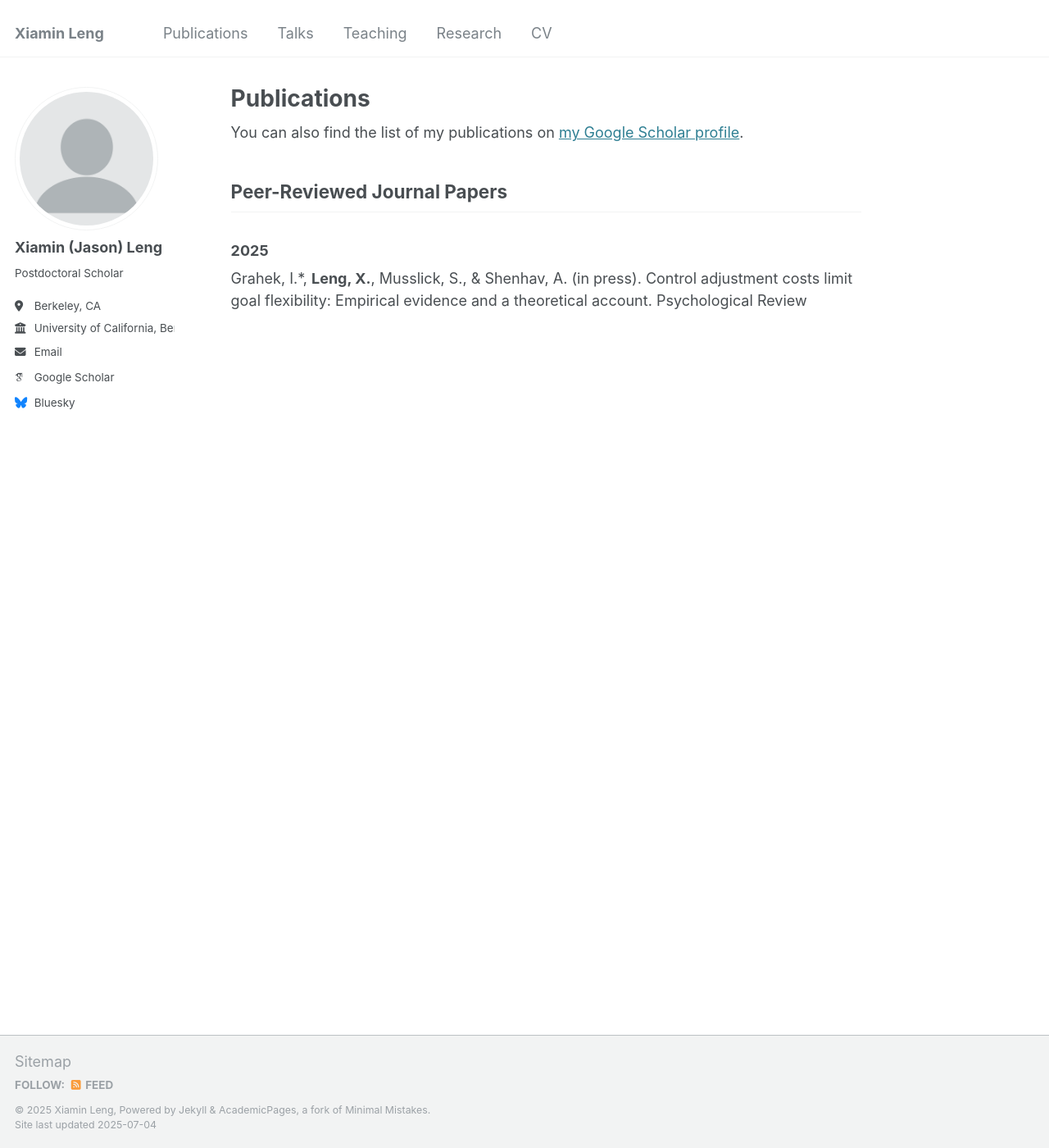
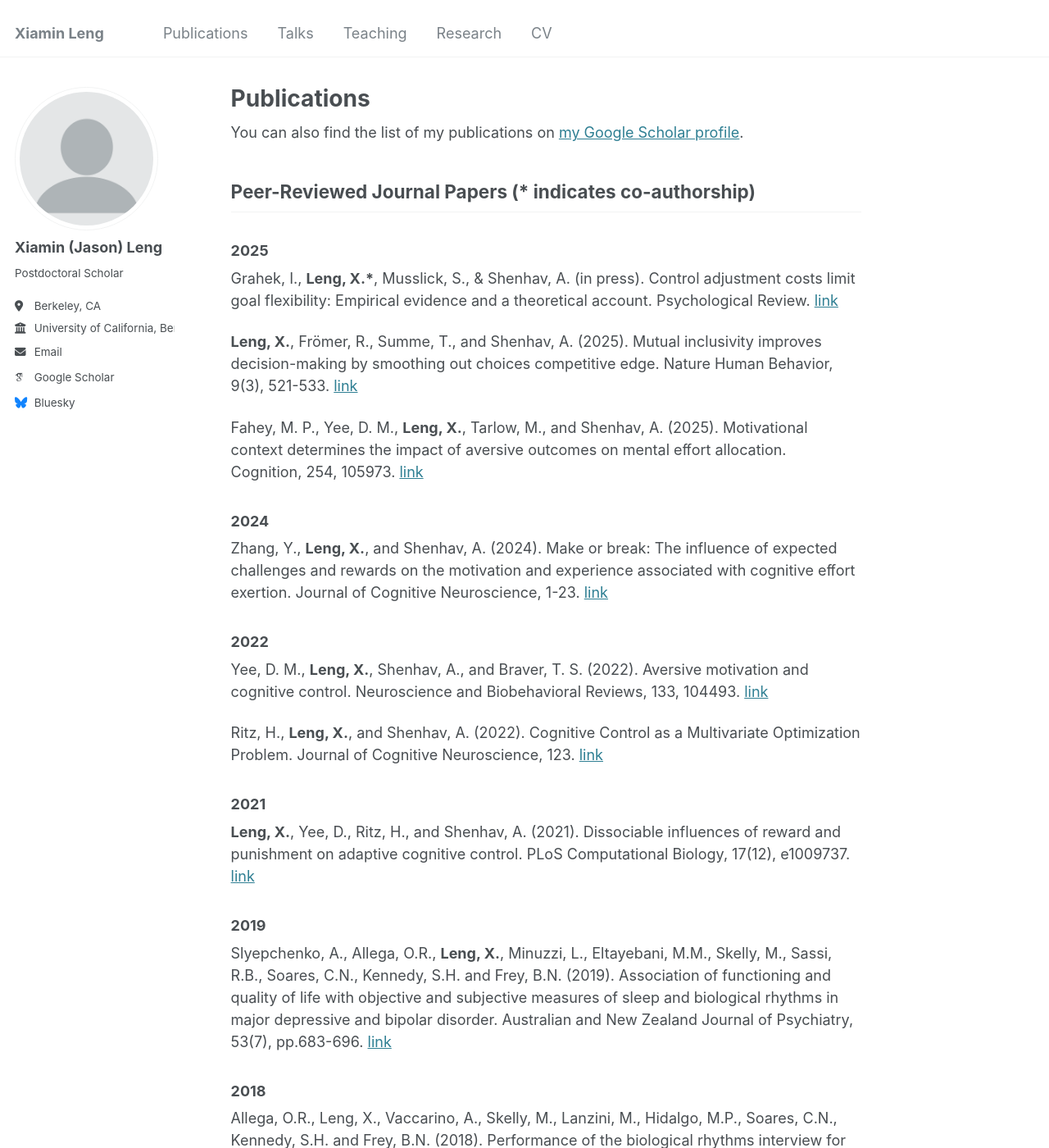
Before and after one commit to Jasonleng/jasonleng.github.io, a Jekyll site: the page built from _pages/publications.md, in a window 1280 px wide and 1400 px high. Shown: the whole window at 82% size. Built offline with Jekyll 4.4.1, drawn with Linux system fonts in a browser that asks for light colours; some web fonts are replaced; some of the changed text lies outside the part shown.

Commit message:
Update publications.md

```diff
--- a/_pages/publications.md
+++ b/_pages/publications.md
@@ -6,7 +6,33 @@ author_profile: true
 
 You can also find the list of my publications on [my Google Scholar profile](https://scholar.google.com/citations?user=6HIwJjsAAAAJ).
 
-## Peer-Reviewed Journal Papers
+## Peer-Reviewed Journal Papers (* indicates co-authorship)
 
 ### 2025
-Grahek, I.*, **Leng, X.**, Musslick, S., & Shenhav, A. (in press). Control adjustment costs limit goal flexibility: Empirical evidence and a theoretical account. Psychological Review
+Grahek, I., **Leng, X.\***, Musslick, S., & Shenhav, A. (in press). Control adjustment costs limit goal flexibility: Empirical evidence and a theoretical account. Psychological Review. [link](https://www.biorxiv.org/content/10.1101/2023.08.22.554296v1)
+
+**Leng, X.**, Frömer, R., Summe, T., and Shenhav, A. (2025). Mutual inclusivity improves decision-making by smoothing out choices competitive edge. Nature Human Behavior, 9(3), 521-533. [link](https://doi.org/10.1038/s41562-024-02064-7)
+
+Fahey, M. P., Yee, D. M., **Leng, X.**, Tarlow, M., and Shenhav, A. (2025). Motivational context determines the impact of aversive outcomes on mental eﬀort allocation. Cognition, 254, 105973. [link](https://doi.org/10.1016/j.cognition.2024.105973)
+
+### 2024
+
+Zhang, Y., **Leng, X.**, and Shenhav, A. (2024). Make or break: The influence of expected challenges and rewards on the motivation and experience associated with cognitive eﬀort exertion. Journal of Cognitive Neuroscience, 1-23. [link](https://doi.org/10.1162/jocn_a_02247)
+
+### 2022
+
+Yee, D. M., **Leng, X.**, Shenhav, A., and Braver, T. S. (2022). Aversive motivation and cognitive control. Neuroscience and Biobehavioral Reviews, 133, 104493. [link](https://doi.org/10.1016/j.neubiorev.2021.12.016)
+
+Ritz, H., **Leng, X.**, and Shenhav, A. (2022). Cognitive Control as a Multivariate Optimization Problem. Journal of Cognitive Neuroscience, 123. [link](https://doi.org/10.1162/jocn_a_01822)
+
+### 2021
+
+**Leng, X.**, Yee, D., Ritz, H., and Shenhav, A. (2021). Dissociable influences of reward and punishment on adaptive cognitive control. PLoS Computational Biology, 17(12), e1009737. [link](https://doi.org/10.1371/journal.pcbi.1009737)
+
+### 2019
+
+Slyepchenko, A., Allega, O.R., **Leng, X.**, Minuzzi, L., Eltayebani, M.M., Skelly, M., Sassi, R.B., Soares, C.N., Kennedy, S.H. and Frey, B.N. (2019). Association of functioning and quality of life with objective and subjective measures of sleep and biological rhythms in major depressive and bipolar disorder. Australian and New Zealand Journal of Psychiatry, 53(7), pp.683-696. [link](https://doi.org/10.1177/0004867419829228)
+
+### 2018
+
+Allega, O.R., Leng, X., Vaccarino, A., Skelly, M., Lanzini, M., Hidalgo, M.P., Soares, C.N., Kennedy, S.H. and Frey, B.N. (2018). Performance of the biological rhythms interview for assessment in neuropsychiatry: an item response theory and actigraphy analysis. Journal of Aﬀective Disorders, 225, pp.54-63. [link](https://doi.org/10.1016/j.jad.2017.07.047)
```
